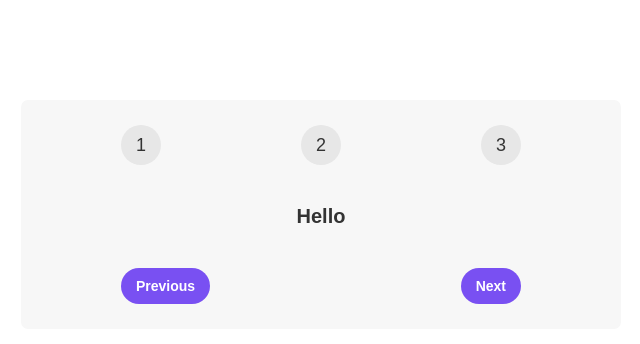
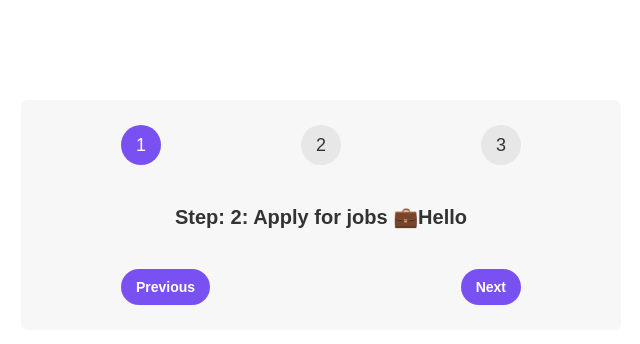
Before and after one commit to Chinmay045/Jonas-06, a JavaScript app in the folder steps/: page / in a window 1280 px wide. Shown: the top 344 px of the page, without its empty margins (319-959 px from the left). Built offline with nearby package versions, Linux system fonts and the light colour scheme; the HTML template or start-up script is replaced by a standard one.

Commit message:
add logic to display message

```diff
--- a/steps/src/App.js
+++ b/steps/src/App.js
@@ -1,14 +1,21 @@
+const messages = [
+  "Learn React ⚛️",
+  "Apply for jobs 💼",
+  "Invest your new income 🤑",
+];
 
 
 export default function App() {
+  const step = 2;
+
   return <div className="steps">
     <div className="numbers">
-      <div>1</div>
+      <div className="active">1</div>
       <div>2</div>
       <div>3</div>
     </div>
 
-    <p className="message">Hello</p>
+    <p className="message">Step: {step}: {messages[step - 1]}Hello</p>
 
     <div className="buttons">
       <button style={{ backgroundColor: "#7950f2", color: "#ffffff" }}>Previous</button>
```
Also changed, not shown: steps/src/index.css (+0 -7 lines).
